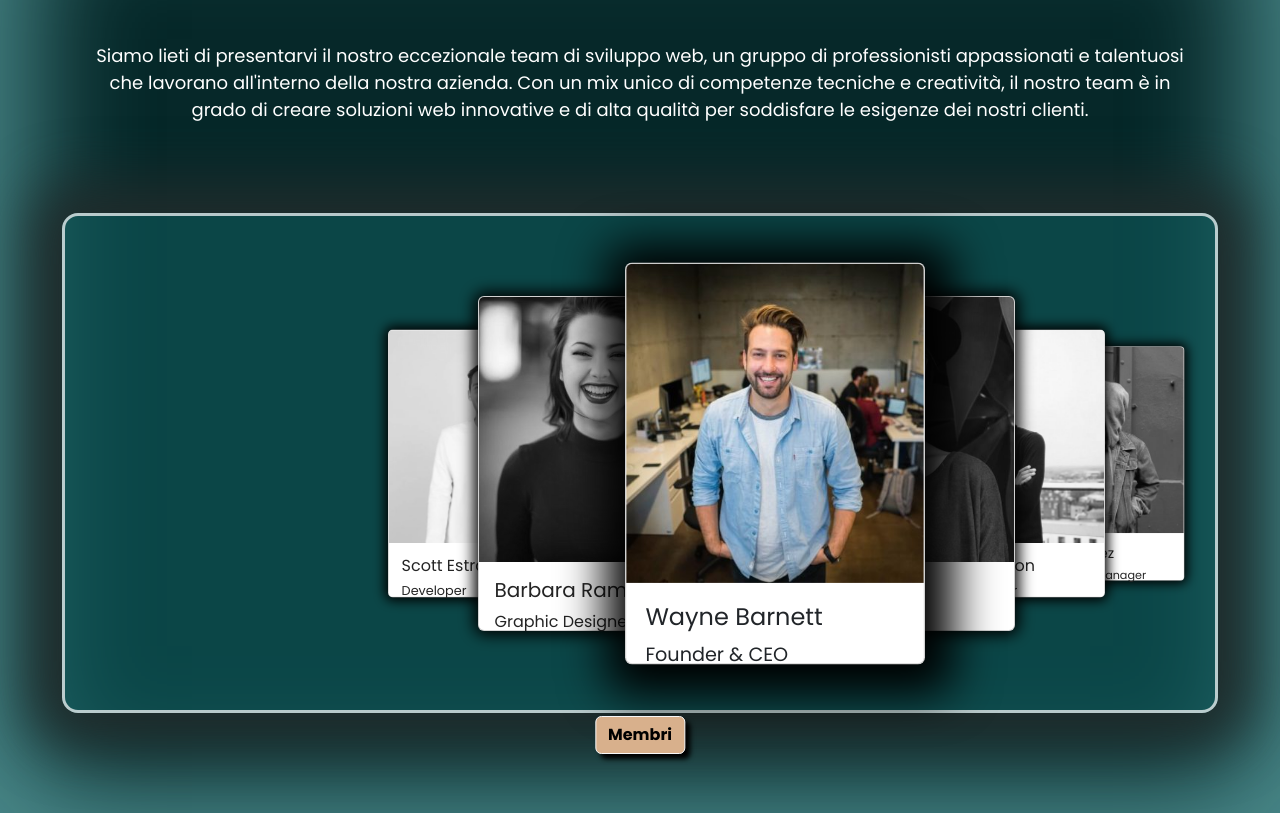
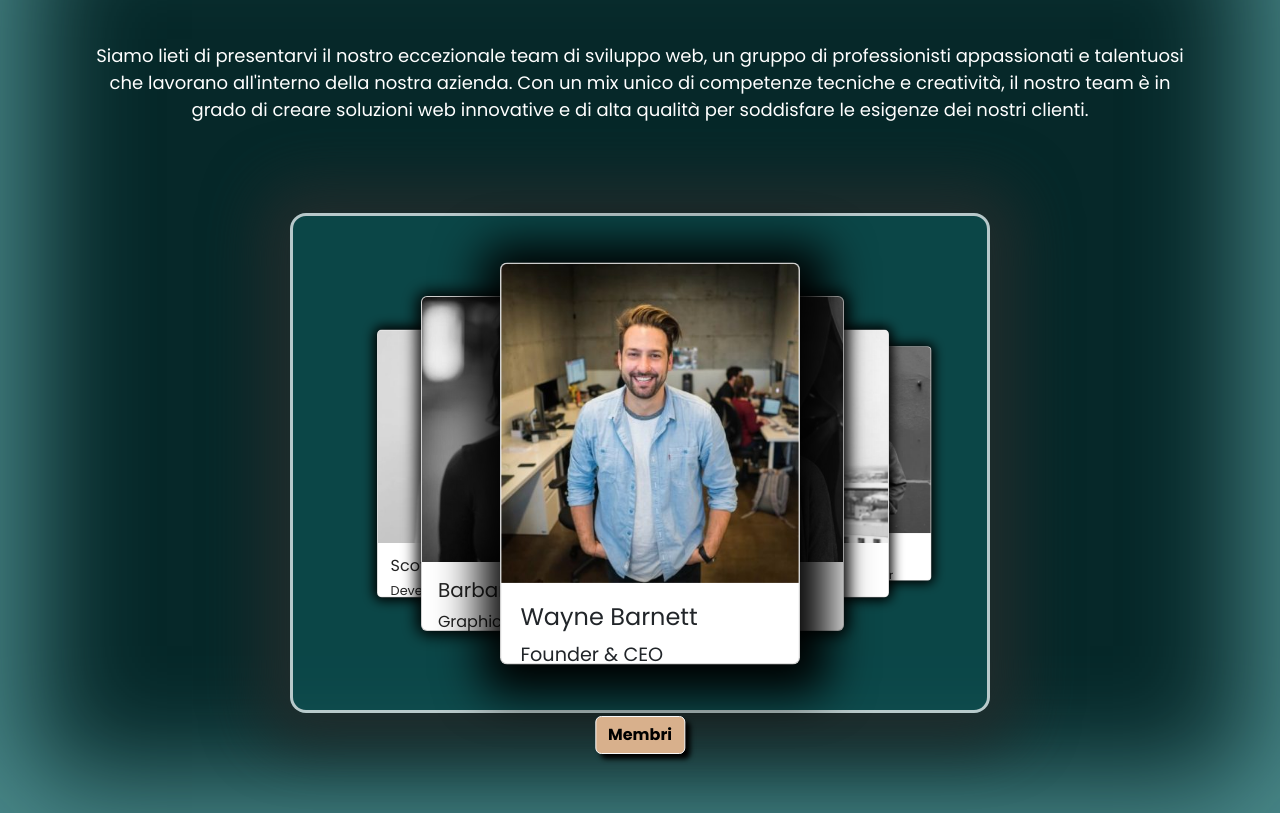
Before and after one commit to AntonelloStefania/js-our-team, a plain HTML site: page provaPersonale/index.html in a window 1280 px wide. Shown: the part 128-941 px from the top of the page. Drawn offline with nearby package versions, Linux system fonts and the light colour scheme.

Commit message:
[add] sistemato stile prova-personale

```diff
--- a/provaPersonale/css/style.css
+++ b/provaPersonale/css/style.css
@@ -18,13 +18,14 @@ body{
     box-shadow: 0px 0px 15px 8px black;
 }
 #main{
-    /* width: 65%; */
+    width: 700px;
     height: 500px;
     background-color: #10646680;
     margin: 50px auto;
     border-radius: 1rem;
     border: 3px solid #ffffffb5;
     box-shadow: 0px 0px 56px 30px #202c2c;
+    position: relative;
 }
 .width{
     width: 250px;
@@ -32,7 +33,7 @@ body{
     margin: 3rem 10px;
     position: absolute;
     box-shadow: 0px 0px 15px 4px black;
-    translate:(-50%)
+    translate:-50%
 }
 
 .filter{
```
